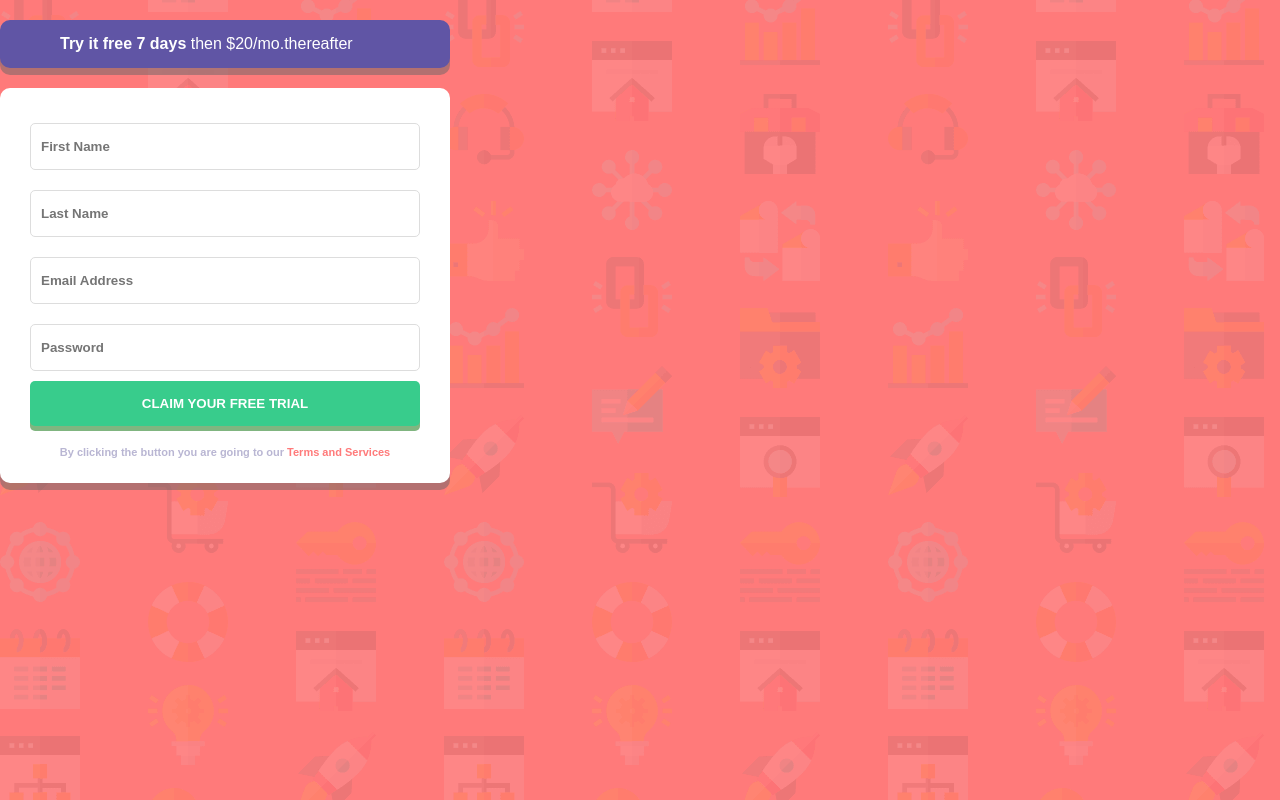
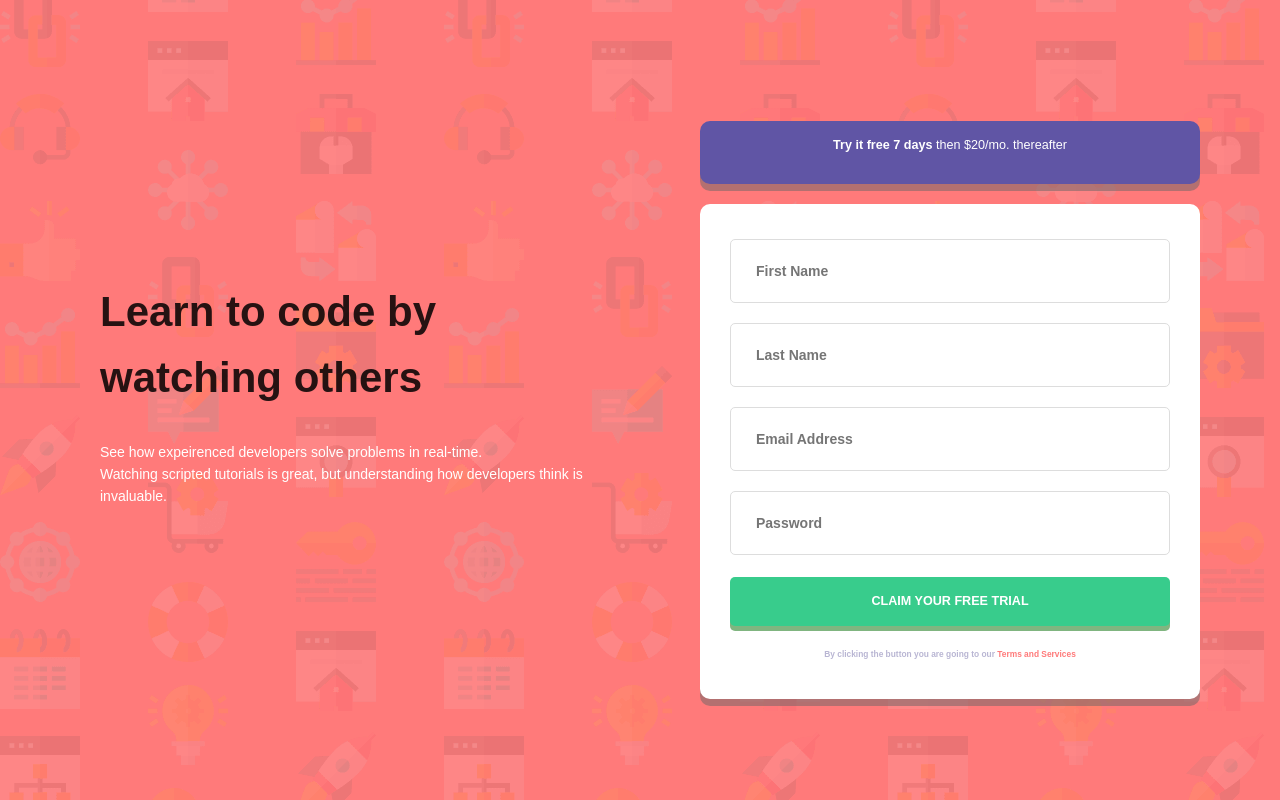
Before and after one commit to Ali-Oliaee/signup-page, a React (Create React App) app: page / in a window 1280 px wide. Built offline with nearby package versions, Linux system fonts and the light colour scheme.

Commit message:
:lipstick: add ant design

```diff
--- a/package.json
+++ b/package.json
@@ -3,7 +3,7 @@
   "version": "0.1.0",
   "main": "/src/index.js",
   "dependencies": {
-    "formik": "^2.2.9",
+    "antd": "^4.18.5",
     "react": "^17.0.2",
     "react-dom": "^17.0.2",
     "react-scripts": "5.0.0",
--- a/src/App.js
+++ b/src/App.js
@@ -2,9 +2,7 @@ import SignupPage from "./pages/signup/sign-up";
 
 const App = () => {
   return (
-    <div className="App">
-      <SignupPage/>
-    </div>
+    <SignupPage/>
   );
 }
 
--- a/src/index.css
+++ b/src/index.css
@@ -1,3 +1,4 @@
+@import "~antd/dist/antd.css";
 @font-face {
   font-family: "poppins";
   src: "./assets/fonts/poppins.ttf";
--- a/src/pages/signup/sign-up.js
+++ b/src/pages/signup/sign-up.js
@@ -3,19 +3,45 @@ import './style.scss'
 const SignupPage = ()  => {
   return (
     <div className='signup-page'>
+      <div className="description-container">
+        <h1 className='description-title'>Learn to code by watching others</h1>
+        <p className='description'>
+          See how expeirenced developers solve problems in real-time.<br/>
+          Watching scripted tutorials is great, but understanding how developers think is invaluable.
+        </p>
+      </div>
       <div className="form-container">
         <div className="premium-box">
           <p>
             <strong>Try it free 7 days </strong>
-            then $20/mo.thereafter
+            then $20/mo. thereafter
           </p>
           </div>
         <div className="form">
-          <form action="#">
-            <input type="text" placeholder='First Name'/>
-            <input type="text" placeholder='Last Name'/>
-            <input type="text" placeholder='Email Address'/>
-            <input type="password" placeholder='Password'/>
+          <form action="#" >
+            <input
+              id="FirstName"
+              name='FirstName'
+              type="text"
+              placeholder='First Name'
+            />
+            <input
+              name='LastName'
+              type="text"
+              placeholder='Last Name'
+            />
+            <input
+              id="email"
+              name="email"
+              type="email"
+              placeholder='Email Address'
+            />
+            <input
+              id='Password'
+              name='Password'
+              type="password"
+              placeholder='Password'
+            />
             <button type='submit'>CLAIM YOUR FREE TRIAL</button>
           </form>
           <p>
@@ -24,9 +50,8 @@ const SignupPage = ()  => {
           </p>
         </div>
       </div>
-      <div className="description-container"></div>
     </div>
   )
 }
 
-export default SignupPage;
+export default SignupPage
--- a/src/pages/signup/style.scss
+++ b/src/pages/signup/style.scss
@@ -5,9 +5,29 @@
   height: 100%;
   min-height: 100vh;
   overflow: hidden;
+  @include flex-box();
+
+  .description-container {
+    margin-inline-start: 100px;
+    color: #fff;
+    width: 500px;
+    @include flex-box(flex-start, center, column);
+
+    .description-title {
+      font-size: 3em;
+      font-weight: bolder;
+      margin-bottom: 30px;
+    }
+
+    .description {
+      font-size: 1em;
+      width: 100%;
+    }
+  }
 
   .form-container {
-    width: 450px;
+    margin-inline-start: 100px;
+    width: 500px;
     .premium-box {
       background-color: $blue;
       padding: 15px 60px;
@@ -15,6 +35,8 @@
       color: #fff;
       box-shadow: 0 7px 0 0 rgba(104, 102, 102, 0.5);
       margin: 20px 0;
+      text-align: center;
+      font-size: 0.9em;
     }
     .form {
       padding: 25px 30px;
@@ -26,11 +48,13 @@
 
         input {
           margin: 10px 0;
-          padding: 15px 10px;
+          padding: 20px 25px;
           width: 100%;
           border-radius: 5px;
           outline: 0;
           border: 1px solid #ddd;
+          font-weight: bold;
+          color: #444;
 
           &:focus {
             border: 1px solid $dark-blue;
@@ -48,14 +72,23 @@
           color: #fff;
           font-weight: bold;
           box-shadow: 0 5px 0 0 rgba(2, 109, 2, 0.5);
-          margin-bottom: 20px;
+          margin: 12px 0;
+          font-size: 0.9em;
+          cursor: pointer;
+          transition: all 0.3s ease-in-out;
+
+          &:hover {
+            background-color: hsl(154, 58%, 64%);
+          }
         }
       }
       p {
         color: $grayish-blue;
         font-weight: bold;
-        font-size: 11px;
+        font-size: 0.6em;
         text-align: center;
+        margin-top: 10px;
+        margin-bottom: 12px;
         a {
           text-decoration: none;
           color: $red;
```
Also changed, not shown: 1 other file (tests, documents, lock files or other folders).
